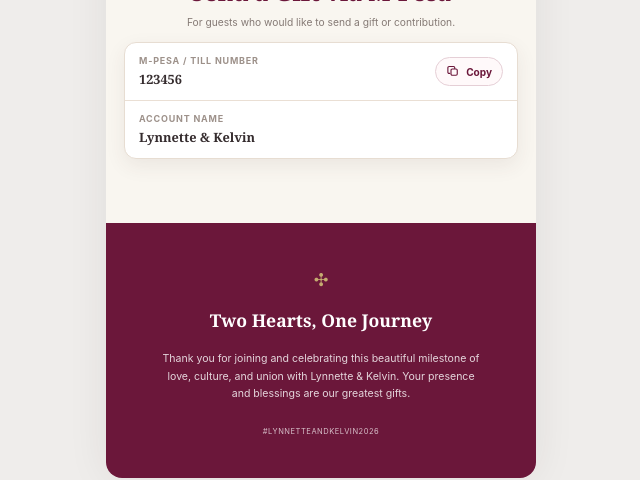
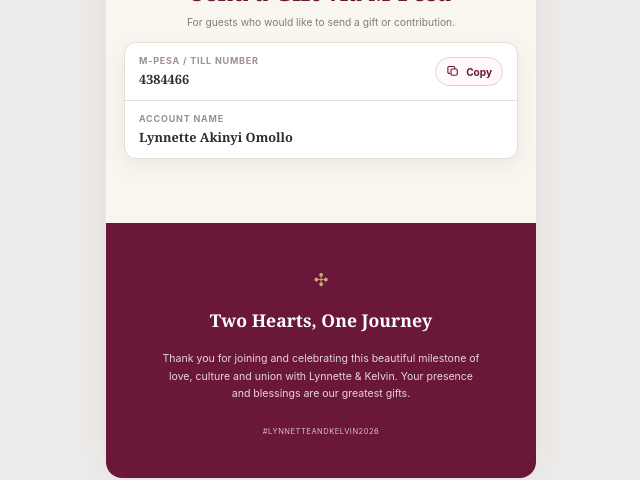
Before and after one commit to BrianMunyoki/Wedding-Programme, a React (Vite) app: page / in a window 1280 px wide. Shown: the part 1498-1978 px from the top of the page, without its empty margins (319-959 px from the left). Built offline with nearby package versions, Linux system fonts and the light colour scheme.

Commit message:
chaning mpesa details and order of speeches card

```diff
--- a/src/App.jsx
+++ b/src/App.jsx
@@ -58,7 +58,7 @@ const speeches = [
   {
     name: "Lynn's colleagues from M-PESA",
     note: "M-PESA colleagues' presentation",
-    highlighted: true,
+
   },
   { name: "Kelvin's colleagues from Airtel" },
   { name: "Lynn's Aunties from Kamagambo" },
@@ -219,7 +219,7 @@ function Timeline() {
 
 function GiftCard() {
   const [copied, setCopied] = useState(false);
-  const mpesaNumber = "123456";
+  const mpesaNumber = "4384466";
 
   async function copyNumber() {
     try {
@@ -256,7 +256,7 @@ function GiftCard() {
 
         <div className="gift-account">
           <p className="mini-label">ACCOUNT NAME</p>
-          <strong>Lynnette &amp; Kelvin</strong>
+          <strong>Lynnette Akinyi Omollo</strong>
         </div>
       </div>
 
@@ -274,7 +274,7 @@ function Footer() {
       <h2>Two Hearts, One Journey</h2>
       <p>
         Thank you for joining and celebrating this beautiful milestone of love,
-        culture, and union with Lynnette &amp; Kelvin. Your presence and blessings
+        culture and union with Lynnette &amp; Kelvin. Your presence and blessings
         are our greatest gifts.
       </p>
       <span>#LYNNETTEANDKELVIN2026</span>
```
